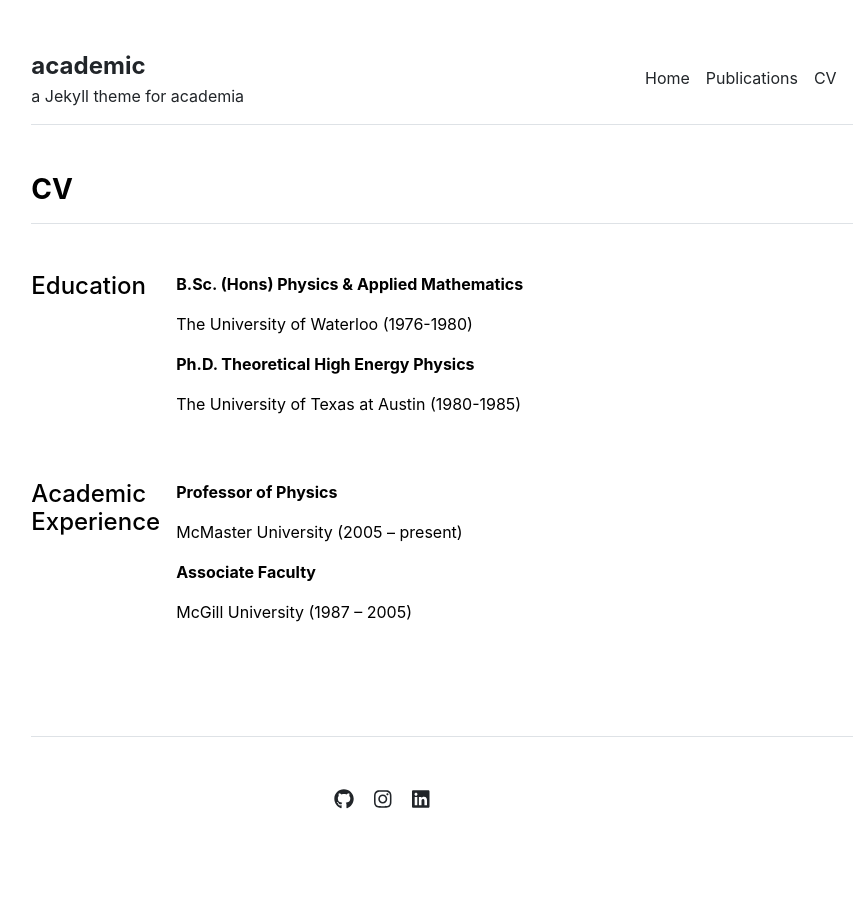
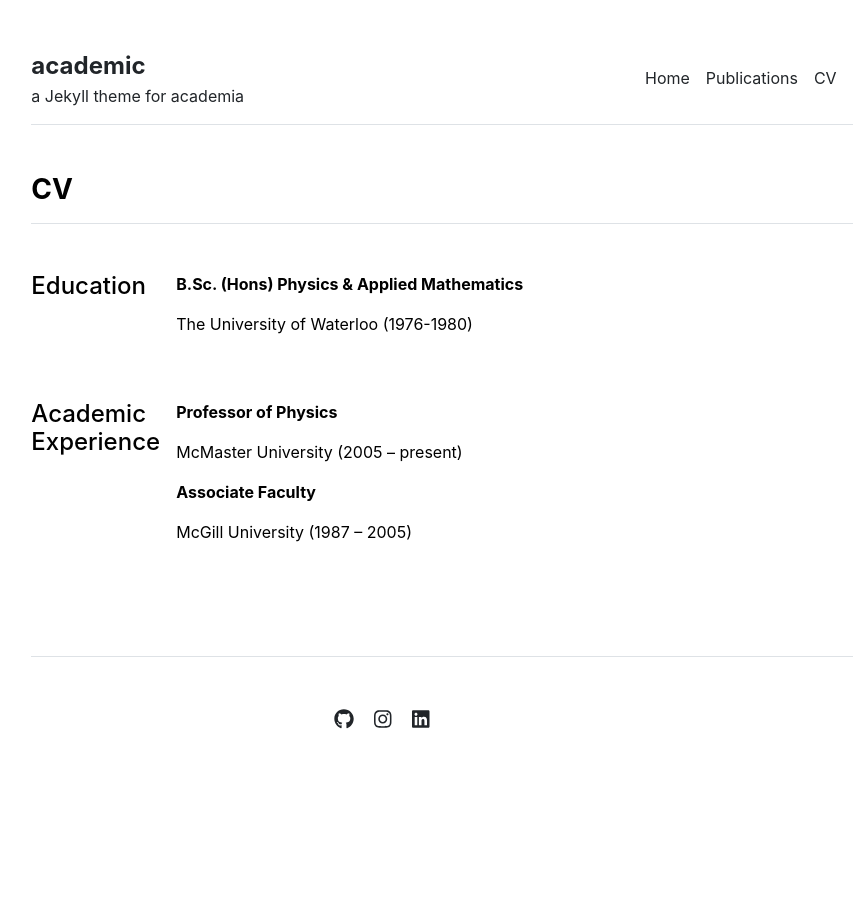
Before and after one commit to stackbit-projects/parallel-tiger-95a47, a Jekyll site: the page built from cv.md, in a window 1280 px wide. Shown: the whole page, without its empty margins (198-1065 px from the left). Built offline with Jekyll 4.4.1, drawn with Linux system fonts in a browser that asks for light colours.

Commit message:
education.yml: updated items

```diff
--- a/_data/cv/education.yml
+++ b/_data/cv/education.yml
@@ -1,5 +1,2 @@
-- title: 'B.Sc. (Hons) Physics & Applied Mathematics'
-  description: 'The University of Waterloo (1976-1980)'
-
-- title: 'Ph.D. Theoretical High Energy Physics'
-  description: 'The University of Texas at Austin (1980-1985)'
+- title: B.Sc. (Hons) Physics & Applied Mathematics
+  description: The University of Waterloo (1976-1980)
```
